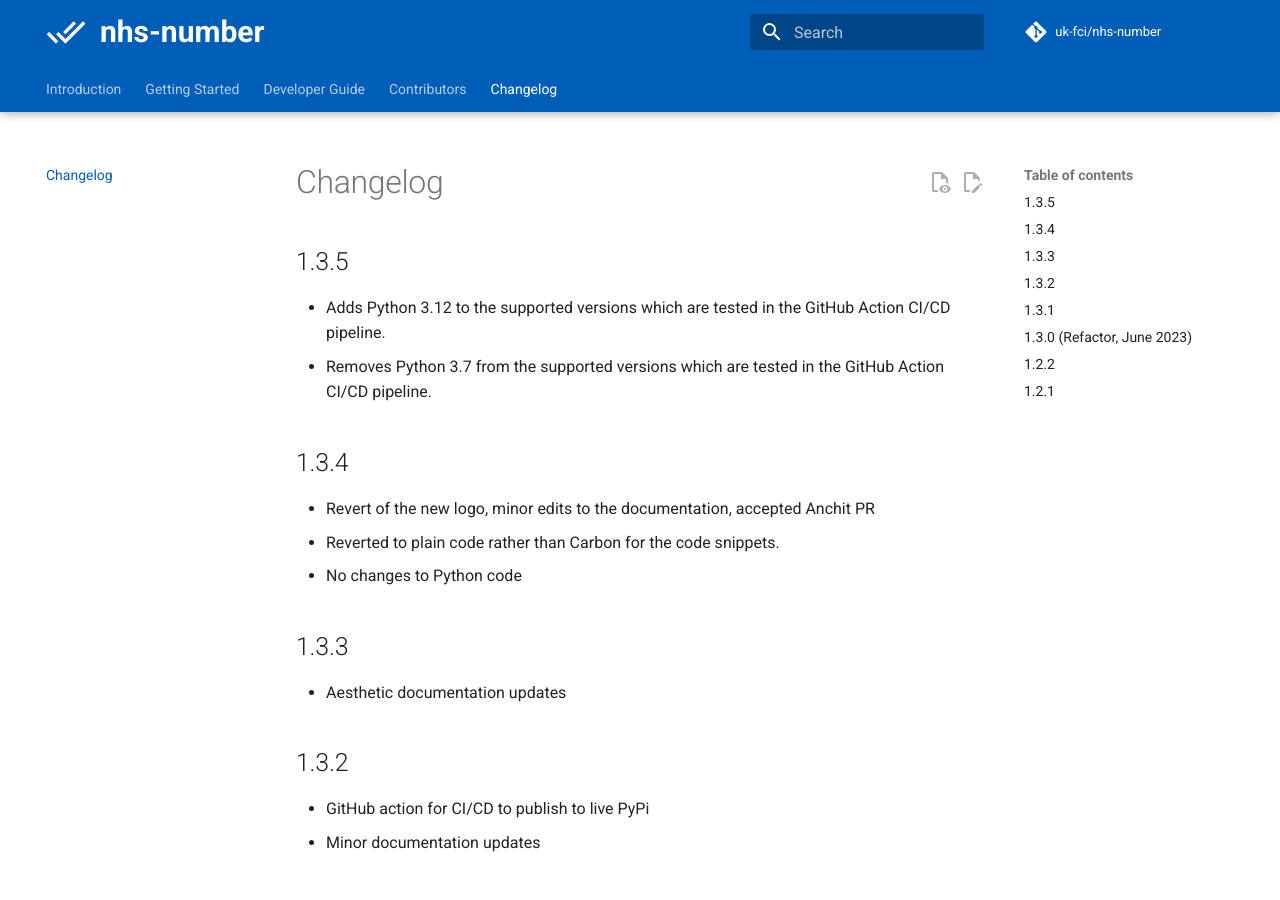
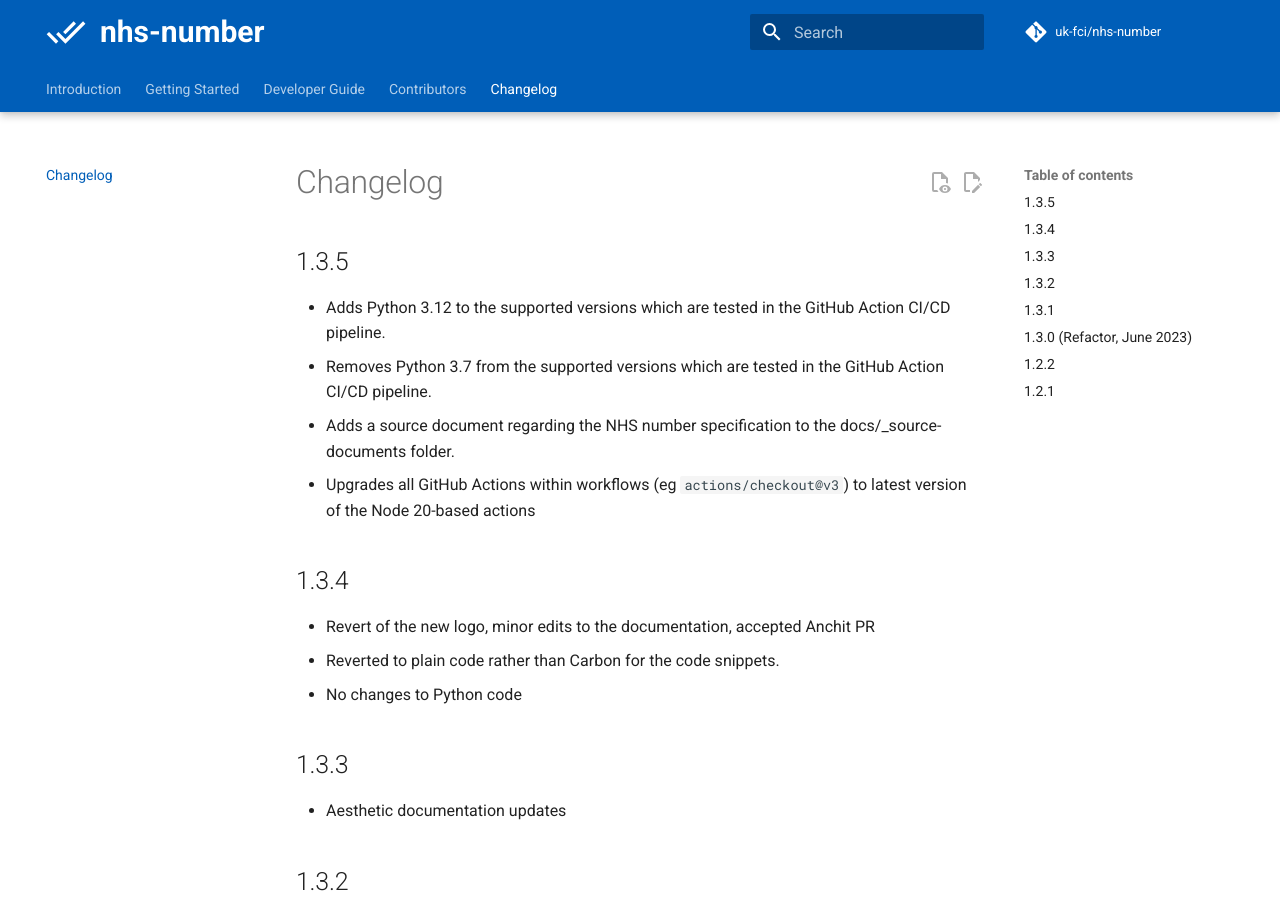
Before and after one commit to uk-fci/nhs-number, an MkDocs documentation site: the page built from docs/changelog.md, in a window 1280 px wide and 900 px high. Built offline with MkDocs 1.6.1 and Material for MkDocs 9.7.7, drawn with Linux system fonts in a browser that asks for light colours; comment, search, counter and statistics services are not loaded.

Commit message:
update of Changelog

```diff
--- a/docs/changelog.md
+++ b/docs/changelog.md
@@ -7,6 +7,8 @@ authors: Dr Marcus Baw
 
 - Adds Python 3.12 to the supported versions which are tested in the GitHub Action CI/CD pipeline.
 - Removes Python 3.7 from the supported versions which are tested in the GitHub Action CI/CD pipeline.
+- Adds a source document regarding the NHS number specification to the docs/_source-documents folder.
+- Upgrades all GitHub Actions within workflows (eg `actions/checkout@v3`) to latest version of the Node 20-based actions
 
 ## 1.3.4
 
```
